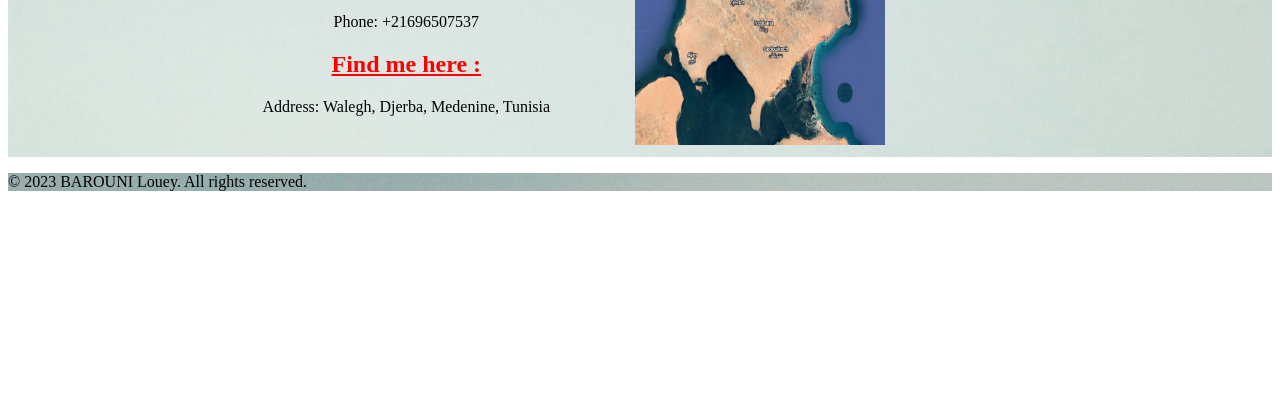
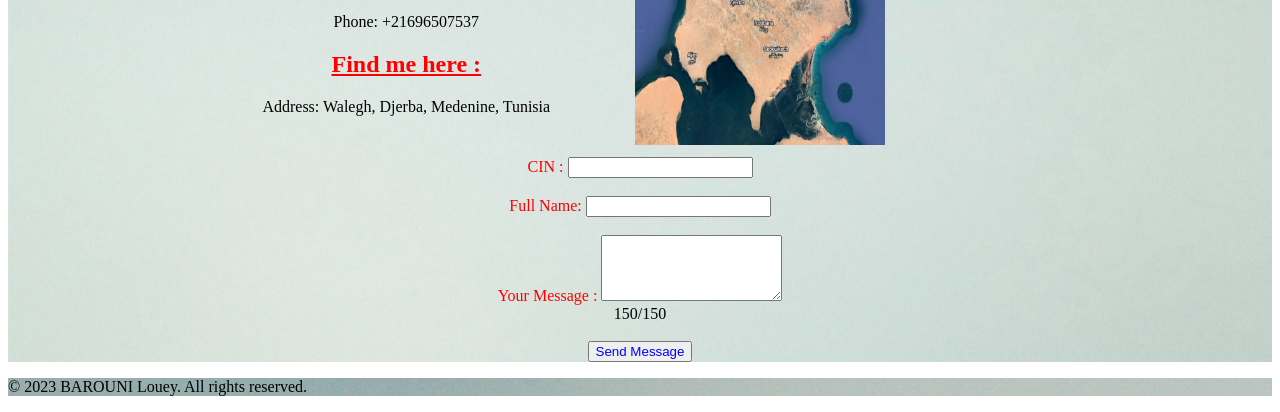
Before and after one commit to loueybarouni/loueywebproject, a plain HTML site: page Desktop/prjhtml/contact.html in a window 1280 px wide. Shown: the part 737-1149 px from the top of the page. Before the commit the page ends 944 px from the top, so only its background shows below. Drawn offline with Linux system fonts and the light colour scheme; files whose address does not match are found by name.

Commit message:
the java script modification is uploaded

```diff
--- a/Desktop/prjhtml/contact.html
+++ b/Desktop/prjhtml/contact.html
@@ -1,10 +1,10 @@
 <!DOCTYPE html>
-<link rel="stylesheet" type="text/css" href="styleindex.css">
 <html lang="en">
 <head>
     <meta charset="UTF-8">
     <meta name="viewport" content="width=device-width, initial-scale=1.0">
-    <title>Your Name - Contact</title>
+    <title>BAROUNI Louey - Contact</title>
+    <link rel="stylesheet" type="text/css" href="styleindex.css">
 </head>
 <body>
     <header>
@@ -19,11 +19,11 @@
         </nav>
     </header>
 
-    <section class="header" >
-		<h4 style = "background-color : black ;" > _ </h4>
+    <section class="header">
+        <h4 style="background-color: black;"> _ </h4>
         <h2><center>Contact Information</center></h2>
-		<center><img src="C:\Users\USER\Desktop\prjhtml\pdp.jpg" alt="My Profile" width="300" height="300"> </center>
-		<h4 style = "background-color : black ;" > _ </h4>
+        <center><img src="C:\Users\USER\Desktop\prjhtml\pdp.jpg" alt="My Profile" width="300" height="300"></center>
+        <h4 style="background-color: black;"> _ </h4>
         <ul class="center-table">
             <table>
                 <tr>
@@ -40,10 +40,34 @@
                 </tr>
             </table>
         </ul>
+
+        <center>
+        <form id="contactForm">
+            <label for="cin">CIN :</label>
+            <input type="text" id="cin" name="cin" pattern="\d{8}" required>
+            <div id="errorCin" class="error"></div>
+            <br>
+
+            <label for="fullName">Full Name:</label>
+            <input type="text" id="fullName" name="fullName" pattern="[a-zA-Z\s]+" required>
+            <div id="errorFullName" class="error"></div>
+            <br>
+
+            <label for="message">Your Message :</label>
+            <textarea id="message" name="message" rows="4" maxlength="150" oninput="updateCounter()" required></textarea>
+            <div id="errorMessages" class="error"></div>
+            <div id="messageCounter">150/150</div>
+            <br>
+
+            <button type="button" onclick="sendMessage()">Send Message</button>
+        </form>
+		</center>
     </section>
 
     <footer class="header">
         <p>&copy; 2023 BAROUNI Louey. All rights reserved.</p>
     </footer>
+
+    <script src="contact.js"></script>
 </body>
 </html>
--- /dev/null
+++ b/Desktop/prjhtml/contact.js
@@ -0,0 +1,46 @@
+function sendMessage() {
+    var cin = document.getElementById('cin').value;
+    var fullName = document.getElementById('fullName').value;
+    var message = document.getElementById('message').value;
+
+    var errorCin = '';
+    var errorFullName = '';
+    var errorMessages = '';
+
+    // Validate CIN
+    if (!cin.match(/^\d{8}$/)) {
+        errorCin = 'CIN must be 8 digits.';
+    }
+
+    // Validate Full Name
+    if (!fullName.match(/^[a-zA-Z\s]+$/)) {
+        errorFullName = 'Full Name can only contain letters.';
+    }
+
+    // Validate Message
+    if (message.trim() === '') {
+        errorMessages = 'You can\'t send an empty message.';
+    } else if (message.length > 150) {
+        errorMessages = 'Message must not exceed 150 characters.';
+    }
+
+    // Display errors
+    document.getElementById('errorCin').innerText = errorCin;
+    document.getElementById('errorFullName').innerText = errorFullName;
+    document.getElementById('errorMessages').innerText = errorMessages;
+
+    // If no errors, proceed to send email
+    if (errorCin === '' && errorFullName === '' && errorMessages === '') {
+        var email = 'lou2eybarouni@gmail.com';
+        var subject = 'New Contact Message';
+        var body = 'CIN: ' + cin + '\n\nFull Name: ' + fullName + '\n\nMessage:\n' + message;
+
+        window.location.href = 'mailto:' + email + '?subject=' + encodeURIComponent(subject) + '&body=' + encodeURIComponent(body);
+    }
+}
+
+function updateCounter() {
+    var message = document.getElementById('message').value;
+    var remainingCharacters = 150 - message.length;
+    document.getElementById('messageCounter').innerText = remainingCharacters + '/150';
+}
--- a/Desktop/prjhtml/styleindex.css
+++ b/Desktop/prjhtml/styleindex.css
@@ -34,3 +34,9 @@ h2 {
   margin: 0 auto; /* Center the table */
   width: 70%; /* Adjust the width as needed */
 }
+label{
+	color : red;
+}
+button{
+	color : blue;
+}
```
Lines whose indentation alone changed are shown as unchanged.
